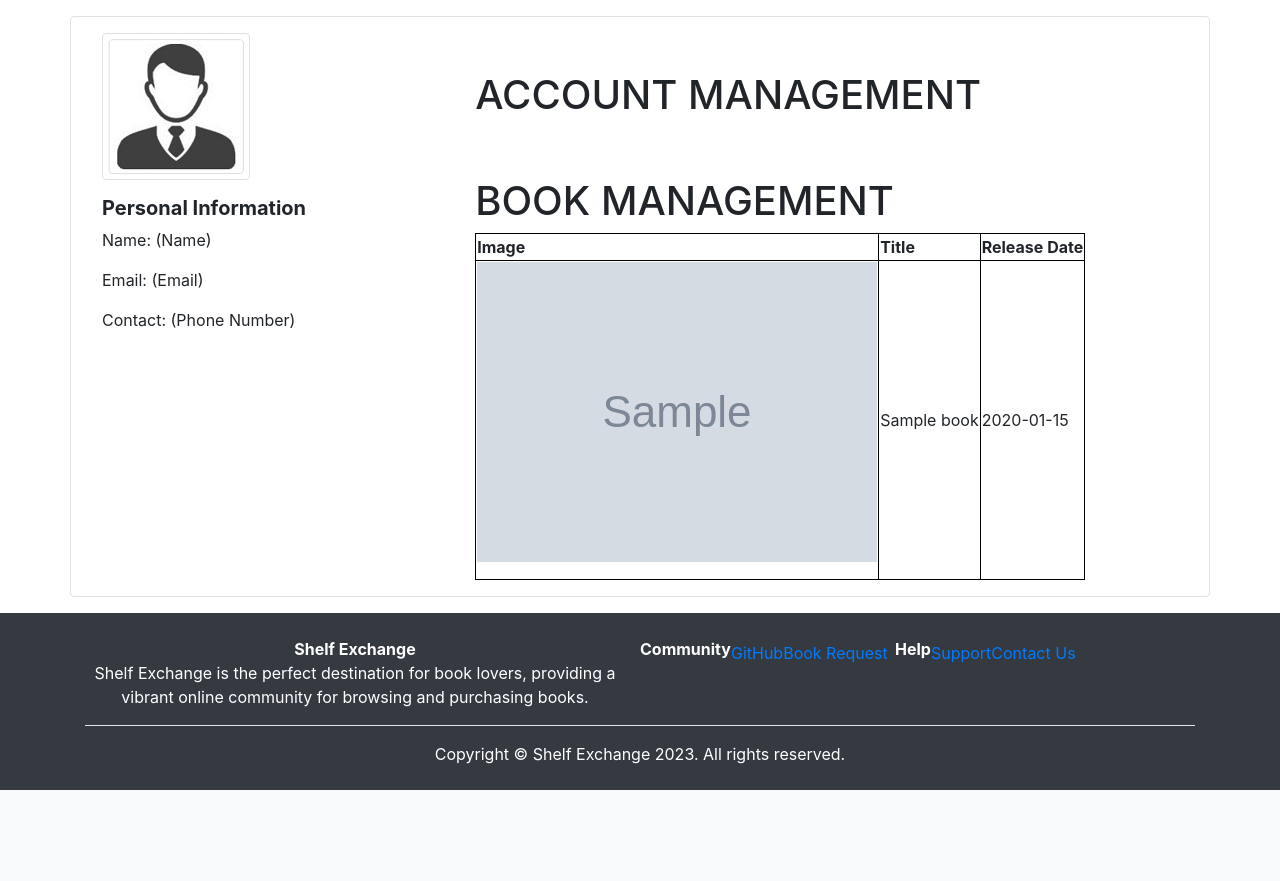
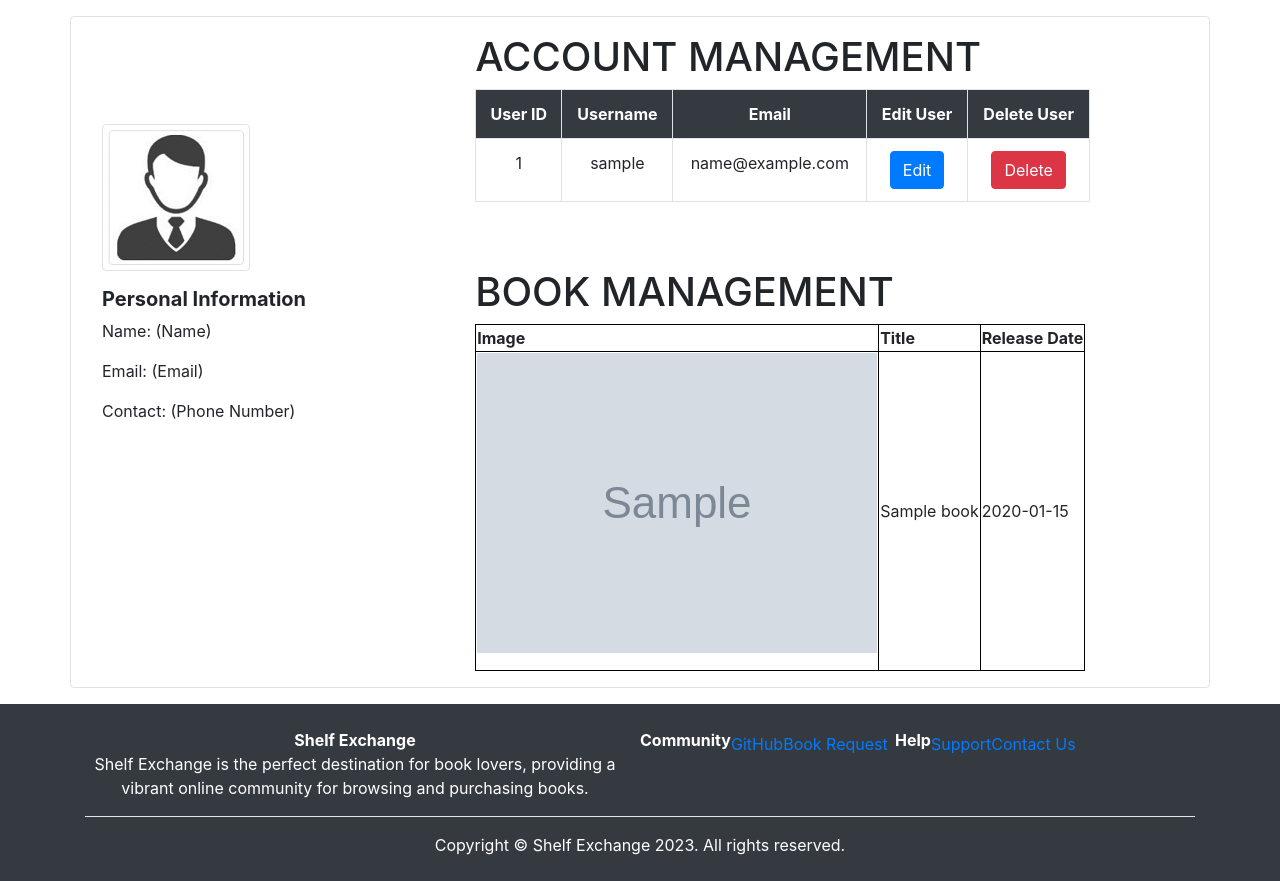
Before and after one commit to wqyeo/ShelfExchange, a PHP site: page /testAP.php in a window 1280 px wide. Shown: the part 56-937 px from the top of the page. Before the commit the page ends 846 px from the top, so only its background shows below. Run offline with PHP 8.4, Linux system fonts and the light colour scheme; tables that the repository leaves empty hold one stand-in row (values such as "Sample post"); grey boxes marked "Sample" are stand-in pictures.

Commit message:
Edited testAP.php

```diff
--- a/src/testAP.php
+++ b/src/testAP.php
@@ -73,6 +73,39 @@ Click nbfs://nbhost/SystemFileSystem/Templates/Project/PHP/PHPProject.php to edi
             // Close the database connection
             mysqli_close($conn);
             }
+        function getUsers(){
+            $servername = "localhost";
+            $dbusername = "shelfdev";
+            $password = "lmao01234";
+            $dbname = "shelf_exchange";
+
+            // Create a connection to the database
+            $conn = mysqli_connect($servername, $dbusername, $password, $dbname);
+
+            // Check connection
+            if (!$conn)
+            {
+                die("Connection failed: " . mysqli_connect_error());
+            }
+
+            // SQL query to retrieve books
+            $sql = "SELECT * FROM shelf_exchange.user";
+            // Execute the query and store the results in a variable
+            $users = mysqli_query($conn, $sql);
+
+            // Check if any results were returned
+            if (mysqli_num_rows($users) > 0)
+            {
+                return $users;
+            }
+            else
+            {
+                echo "No results found.";
+            }
+
+            // Close the database connection
+            mysqli_close($conn);
+        }
         ?>
 
         <main class="container rounded p-3 my-3 border">
@@ -110,6 +143,30 @@ Click nbfs://nbhost/SystemFileSystem/Templates/Project/PHP/PHPProject.php to edi
                     <div class='row'>
                         <div class="col">
                             <h1> ACCOUNT MANAGEMENT </h1>
+                            <table class="table table-bordered text-center">
+                                <tr class="bg-dark text-white">
+                                    <th> User ID </th>
+                                    <th> Username </th>
+                                    <th> Email </th>
+                                    <th> Edit User </th>
+                                    <th> Delete User </th>
+                                </tr>
+
+                                <?php
+                                $users = getUsers();
+
+                                foreach ($users as $user)
+                                {
+                                    echo "<tr>";
+                                    echo "<td>" . $user['id'] . "</td>";
+                                    echo "<td>" . $user['username'] . "</td>";
+                                    echo "<td>" . $user['email'] . "</td>";
+                                    echo "<td><a href='#'><button type='button' class='btn btn-primary'> Edit </button></a></td>";
+                                    echo "<td><a href='#'><button type='button' class='btn btn-danger'> Delete </button></a></td>";
+                                    echo "</tr>";
+                                }
+                                ?>
+                            </table>
                         </div>
                     </div>
                 </section>
```
